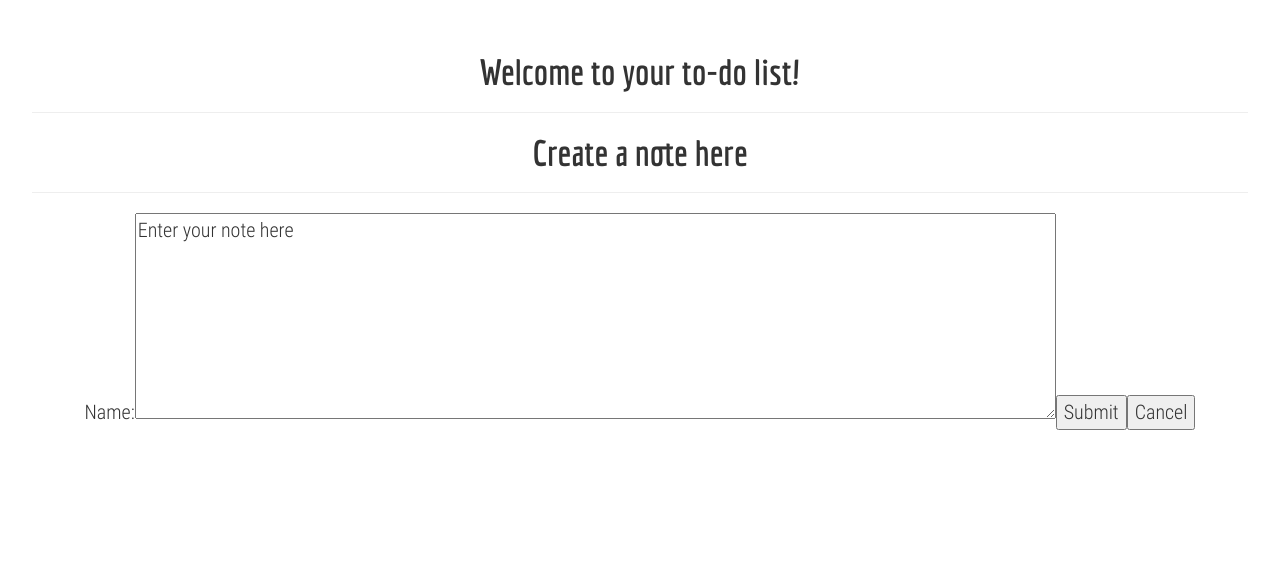
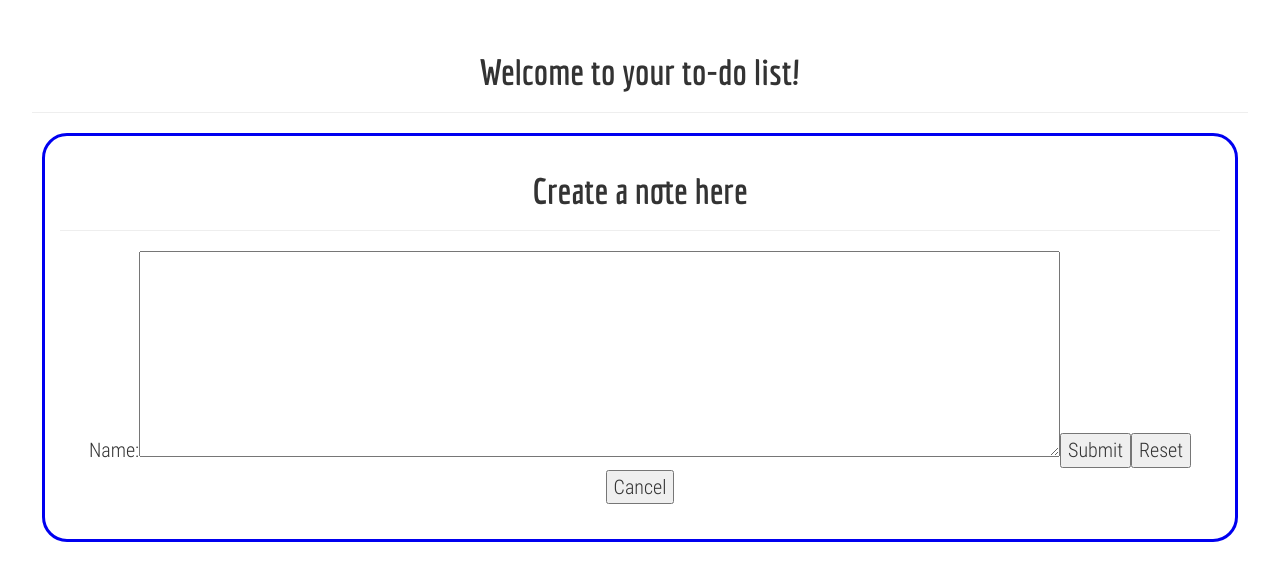
Before and after one commit to dakshsriv/react-to-do, a React app: page / in a window 1280 px wide. Both pictures are taken after a click on the button "Create a new task". Built offline with nearby package versions, Linux system fonts and the light colour scheme.

Commit message:
Checkpoint 2

```diff
--- a/src/components/Create.js
+++ b/src/components/Create.js
@@ -5,6 +5,7 @@ class Create extends Component {
     state = { newEntry: ""};
 
     updateNewEntry = event => {
+        console.log("updateNewEntry has been triggered");
         console.log('event.target.value', event.target.value);
         this.setState({newEntry: event.target.value});
     }
@@ -12,12 +13,10 @@ class Create extends Component {
     onTrigger = (event) => {
         console.log(this.state.newEntry);
         this.props.parentCallback(this.state.newEntry);
-        event.preventDefault();
-    }
+        }
 
-    nullify = () => {
-        this.setState({newEntry: ""});
-        this.onTrigger();
+    cancelEntry = () => {
+        this.props.parentCallback("");
     }
 
     render() {
@@ -28,13 +27,14 @@ class Create extends Component {
                 <form onSubmit={this.onTrigger}>
                     <label>
                         Name:
-                        <textarea rows={7} cols={90} onChange={this.updateNewEntry}>
+                        <textarea rows={7} cols={90} value={this.state.newEntry} onChange={this.updateNewEntry}>
                         Enter your note here
                         </textarea>
                     </label>
                     <input type="submit" value="Submit" />
+                    <input type="reset" value="Reset" />
                     <div style={{display: 'inline-block'}}>
-                        <button onClick={this.nullify}>Cancel</button>
+                        <button onClick={this.cancelEntry}>Cancel</button>
                     </div>
                 </form>
 
--- a/src/components/List.js
+++ b/src/components/List.js
@@ -4,7 +4,7 @@ import { Link } from 'react-router-dom';
 import Create from './Create';
 
 class List extends Component {
-    state = { entries: [{text: "Hello",  timeCreation: "4:00", timeDue: "5:00"}, {text: "How are you?",  timeCreation: "4:01", timeDue: "5:13"}, {text: "I'm good",  timeCreation: "4:02", timeDue: "4:49"}], isCreate: false};
+    state = { entries: [], isCreate: false};
 
     Mkjsx = props => {
         //console.log(props);
@@ -31,11 +31,12 @@ class List extends Component {
         this.setState({entries: oldValues});
         this.toggleIsCreate();
     }
+
     render() {
         // console.log(Checkbox)
         // console.log((this.state.entries).map(entry => {this.mkJSX(entry)}))
         return (
-            <div>
+            <div className="listBox">
 
                 {this.state.isCreate ? (<Create parentCallback = {this.addEntryToState}/>)
                  : (<div>{(this.state.entries).map(entry => (<this.Mkjsx entry={entry}/>))}
--- a/src/index.css
+++ b/src/index.css
@@ -31,3 +31,10 @@ h1, h2, h3, h4, h5 {
     width: 50%;
     font-family: "RobotoCOndensed";
 }
+
+.listBox {
+    border: 3px solid rgb(0, 0, 240);
+    border-radius: 25px;
+    margin: 10px;
+    padding: 15px;
+}
```
Also changed, not shown: 4 other files.
